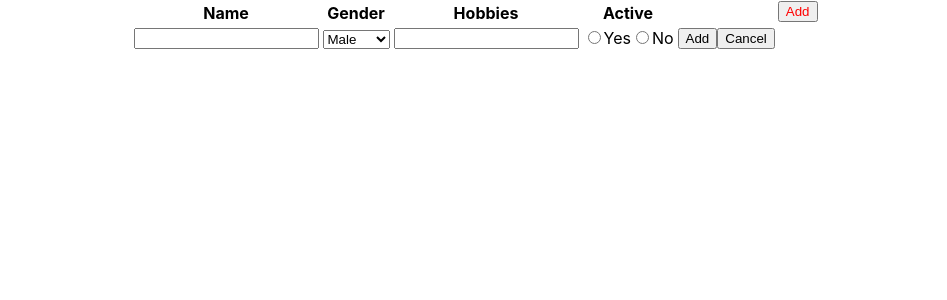
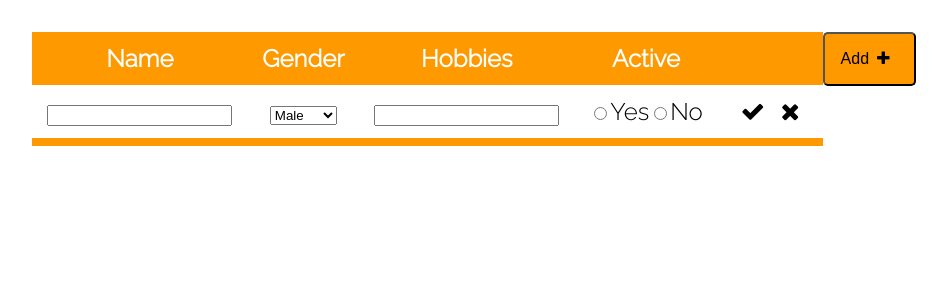
Before and after one commit to Nimish-Paranjape/dynamic-table, a React (Create React App) app: page / in a window 1280 px wide. Both pictures are taken after a click on the button "Add". Shown: the top 300 px of the page, without its empty margins (166-1113 px from the left). Built offline with nearby package versions, Linux system fonts and the light colour scheme.

Commit message:
Styling Done

```diff
--- a/public/index.html
+++ b/public/index.html
@@ -1,14 +1,14 @@
 <!DOCTYPE html>
 <html lang="en">
+
 <head>
   <meta charset="utf-8" />
-    <link rel="icon" href="%PUBLIC_URL%/favicon.ico" />
   <meta name="viewport" content="width=device-width, initial-scale=1" />
   <meta name="theme-color" content="#000000" />
-    <meta
-      name="description"
-      content="Web site created using create-react-app"
-    />
+  <meta name="description" content="Web site created using create-react-app" />
+  <link rel="preconnect" href="https://fonts.gstatic.com">
+  <link href="https://fonts.googleapis.com/css2?family=Raleway:wght@300&display=swap" rel="stylesheet">
+  <link rel="stylesheet" href="https://cdnjs.cloudflare.com/ajax/libs/font-awesome/4.7.0/css/font-awesome.min.css">
   <link rel="apple-touch-icon" href="%PUBLIC_URL%/logo192.png" />
   <!--
       manifest.json provides metadata used when your web app is installed on a
@@ -26,6 +26,7 @@
     -->
   <title>React App</title>
 </head>
+
 <body>
   <noscript>You need to enable JavaScript to run this app.</noscript>
   <div id="root"></div>
@@ -40,4 +41,5 @@
       To create a production bundle, use `npm run build` or `yarn build`.
     -->
 </body>
+
 </html>
--- a/src/components/NewRow/NewRow.js
+++ b/src/components/NewRow/NewRow.js
@@ -40,8 +40,8 @@ const newRow = props => (
             </div>
         </td>
         <td>
-            <button className='btn' onClick={props.addRow}>Add</button>
-            <button className='btn' onClick={props.cancelAdd}>Cancel</button>
+            <i className="fa fa-check" onClick={props.addRow}></i>
+            <i className="fa fa-close" onClick={props.cancelAdd}></i>
         </td>
     </tr>
 );
--- a/src/components/TableRow/TableRow.js
+++ b/src/components/TableRow/TableRow.js
@@ -8,8 +8,8 @@ const tableRow = props => {
             <td><div>{props.user.hobbies}</div></td>
             <td><div>{props.user.active}</div></td>
             <td>
-                <button onClick={() => props.toggle(props.id)}>Edit</button>
-                <button onClick={() => props.delete(props.id)}>Delete</button>
+                <i className="fa fa-pencil" onClick={() => props.toggle(props.id)}></i>
+                <i className="fa fa-trash-o" onClick={() => props.delete(props.id)}></i>
             </td>
         </tr>
     )
@@ -18,7 +18,7 @@ const tableRow = props => {
         tableRow = (
             <tr>
                 <td>
-                    <div>
+                    <div className='edit-div'>
                         <input
                             defaultValue={props.user.name}
                             name='name'
@@ -56,8 +56,8 @@ const tableRow = props => {
                     </div>
                 </td>
                 <td>
-                    <button onClick={() => props.update(props.id)}>Update</button>
-                    <button onClick={() => props.toggle(props.id)}>Cancel</button>
+                    <i className="fa fa-check" onClick={() => props.update(props.id)}></i>
+                    <i className="fa fa-close" onClick={() => props.toggle(props.id)}></i>
                 </td>
             </tr>
         )
--- a/src/containers/UserTable/UserTable.css
+++ b/src/containers/UserTable/UserTable.css
@@ -1,16 +1,69 @@
 html, body {
     box-sizing: border-box;
+    font-family: 'Raleway', sans-serif;
 }
 
-.user-table {
+.container-div {
+    margin: 2rem 0;
+}
+
+.table-div {
     display: inline-block;
     vertical-align: top;
 }
 
-.user-table table {
-    margin: auto;
+.user-table {
+    border-collapse: collapse;
+    font-size: 1.5em;
+    min-width: 400px;
+    border-bottom: 0.5rem solid #ff9900;
+}
+
+.user-table thead tr {
+    background-color: #ff9900;
+    text-align: center;
+    font-weight: bold;
+    color: #ffff;
+}
+
+.user-table tr:nth-child(even) {
+    background-color: #ece7df;
+}
+
+.user-table th, td {
+    padding: 12px 15px;
+}
+
+button {
+    background-color: #ff9900;
+    border-radius: 5px;
+}
+
+button:hover {
+    cursor: pointer;
+    color: #ff9900;
+    background: black;
+}
+
+.fa {
+    cursor: pointer;
+    margin: 0 0.5rem;
+}
+
+.fa:hover {
+    font-size: xx-large;
 }
 
 .add-btn {
-    color: red;
+    font-size: 1rem;
+    padding: 1rem;
+    text-align: center;
 }
+
+.add-btn:hover {
+    font-size: x-large;
+}
+
+.edit-div select:hover {
+    cursor: pointer;
+}
--- a/src/containers/UserTable/UserTable.js
+++ b/src/containers/UserTable/UserTable.js
@@ -12,7 +12,6 @@ class UserTable extends React.Component {
     }
 
     componentDidMount() {
-        console.log('executed...');
         this.props.fetchDataInit({});
     }
 
@@ -46,7 +45,6 @@ class UserTable extends React.Component {
     changeHandler = (id, event) => {
         let currentlyEditing = {...this.state.currentlyEditing};
         currentlyEditing[id][event.target.name] = event.target.value;
-        console.log(currentlyEditing);
         this.setState({currentlyEditing: currentlyEditing});
     }
 
@@ -87,8 +85,8 @@ class UserTable extends React.Component {
     render() {
         return (
             <div className='container-div'>
-                <div className='user-table'>
-                    <table>
+                <div className='table-div'>
+                    <table className='user-table'>
                         <thead>
                             <tr>
                                 <th>Name</th>
@@ -119,7 +117,7 @@ class UserTable extends React.Component {
                         </tbody>
                     </table>
                 </div>
-                <button className='btn add-btn' onClick={this.toggleAdd}>Add</button>
+                <button className='btn add-btn' onClick={this.toggleAdd} >Add<i className="fa fa-plus"></i></button>
             </div>
         );
     }
--- a/src/sagas/IOSaga.js
+++ b/src/sagas/IOSaga.js
@@ -17,8 +17,7 @@ function* fetchDataSaga(action) {
     if(usersData)
         users = JSON.parse(usersData);
     if(hobbiesData)
-        hobbies = JSON.parse(hobbiesData)
-    console.log(users, hobbies);
+        hobbies = JSON.parse(hobbiesData);
     yield put(fetchData({users: users, hobbies: hobbies, currentlyEditing: action.payload}));
 }
 
--- a/src/store/actions.js
+++ b/src/store/actions.js
@@ -15,7 +15,6 @@ export const addUser = updatedObj => {
 }
 
 export const fetchDataInit = currentlyEditing => {
-    console.log('fired...');
     return {
         type: actionTypes.FETCH_DATA_INIT,
         payload: currentlyEditing
```
Also changed, not shown: 1 other file (tests, documents, lock files or other folders). Lines whose indentation alone changed are shown as unchanged.
